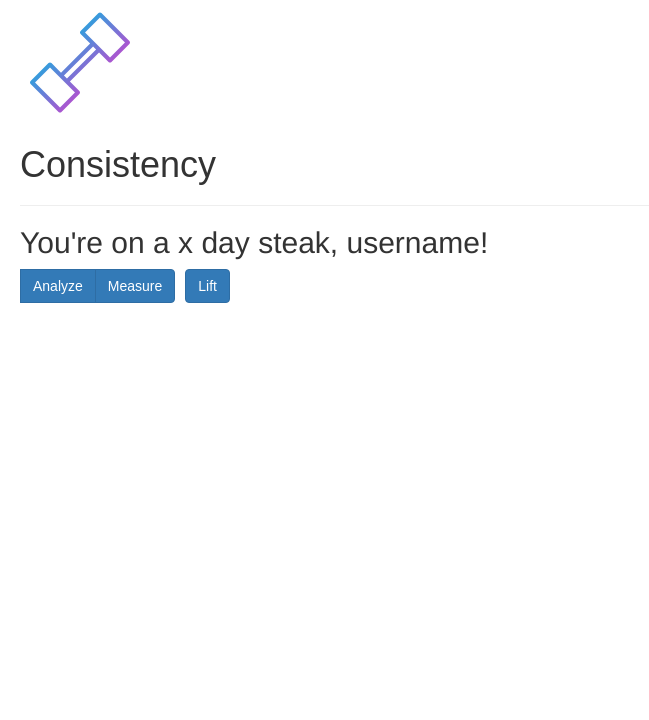
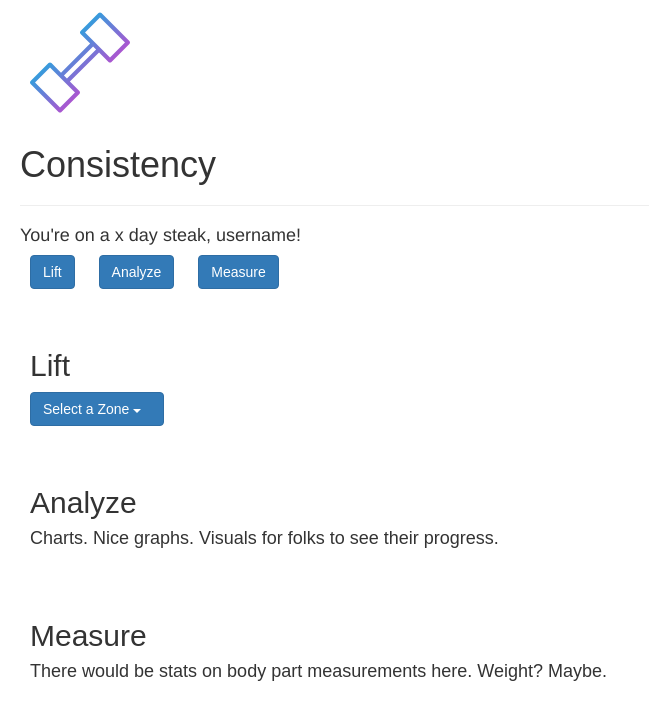
Before and after one commit to MawsayB/consistency, a Flask app: page /home in a window 1280 px wide. Shown: the top 720 px of the page, without its empty margins (0-649 px from the left). Run offline with Flask 2, Linux system fonts and the light colour scheme; some libraries are stand-ins or nearby versions.

Commit message:
simplified design and began db

```diff
--- a/Templates/home.html
+++ b/Templates/home.html
@@ -1,14 +1,58 @@
 {% extends "base.html" %}
 
 {% block content %}
+
+<h4>You're on a x day steak, username!</h4>
 <!--add # of days of streak -->
 
-<h2>You're on a x day steak, username!</h2>
+<div class="btn-group">
+        <a href="#lift"><button type="button" class="btn btn-primary">Lift</button></a>
+        <a href="#analyze"><button type="button" class="btn btn-primary">Analyze</button></a>
+        <a href="#measure"><button type="button" class="btn btn-primary">Measure</button></a>
+</div>
+<br>
 
-<div class="btn-group">
-        <a href = "http://localhost:5000/lift"><button type="button" class="btn btn-primary">Lift</button></a>
-        <button type="button" class="btn btn-primary">Analyze</button>
-        <button type="button" class="btn btn-primary">Measure</button>
+<br>
+
+<article>
+
+<a name="lift"></a>
+<h2>Lift</h2>
+
+<div class="dropdown">
+    <button class="btn btn-primary dropdown-toggle" type="button" data-toggle="dropdown">Select a Zone
+    <span class="caret"></span></button>
+    <ul class="dropdown-menu">
+        <li><a href="#">Shoulders</a></li>
+        <li><a href="#">Back</a></li>
+        <li><a href="#">Chest</a></li>
+        <li><a href="#">Biceps and Triceps</a></li>
+        <li><a href="#">Butt and Legs</a></li>
+    </ul>
 </div>
 
+</article>
+
+<br>
+
+<article>
+
+<a name="analyze"></a>
+<h2>Analyze</h2>
+<h4>Charts.  Nice graphs.
+Visuals for folks to see their progress.</h4>
+
+</article>
+
+<br>
+
+<article>
+
+<a name="measure"></a>
+<h2>Measure</h2>
+<h4>There would be stats on body part measurements here.
+Weight?  Maybe.</h4>
+
+</article>
+
 {% endblock %}
--- a/main.py
+++ b/main.py
@@ -20,23 +20,17 @@ app.secret_key = 'mawsaysFinalProject'
         #self.password = password
 
 class Activities(db.Model):
-    id = db.Column(db.Integer, primary_key=True)
+    activity_code = db.Column(db.Integer, primary_key=True)
     exercise = db.Column(db.String(120))
     equipment = db.Column(db.String(120))
     zone = db.Column(db.String(2500))
     setting = db.Column(db.String(2500)) #chair/bench notes
-    pounds = db.Column(db.Integer) #make dials with 100s', 10's, 1's and .1 place
-    num_set = db.Column(db.Integer) #total of 3 sets
-    reps = db.column(db.Integer) # goal of 20 reps per set
 
     def __init__(self, exercise, equipment, zone, setting, pounds, num_set, reps):
         self.exercise = exercise
         self.equipment = equipment
         self.zone = zone
         self.setting = setting
-        self.pounds = pounds
-        self.num_set = num_set
-        self.reps = reps
 
 #class Progress(db.Model):
     #date = db.Column(db.Date())
@@ -71,9 +65,5 @@ def login():
 def home():
     return render_template('home.html')
 
-@app.route('/lift', methods=['POST', 'GET'])
-def lift():
-    return render_template('lift.html')
-
 if __name__ == '__main__':
     app.run()
```
Also changed, not shown: Templates/lift.html (deleted, +0 -20 lines), Templates/analyze.html (deleted), Templates/measure.html (deleted).
